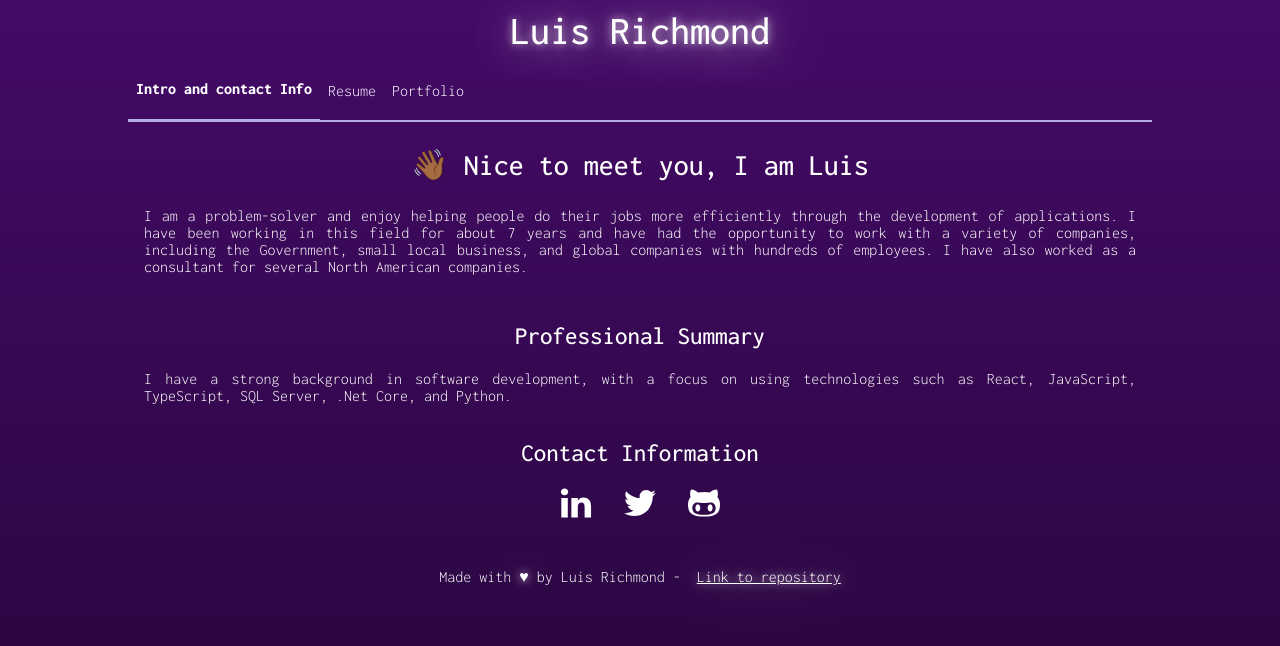
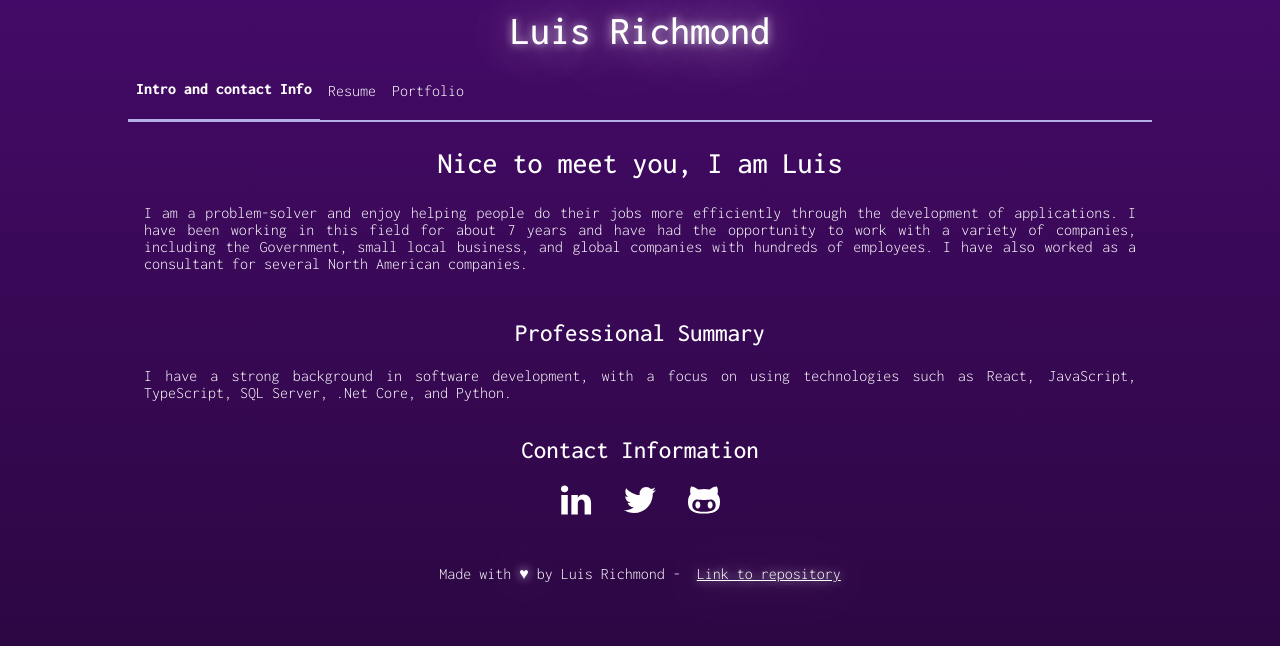
Before and after one commit to lalrg/site-v2, a Next.js app in the folder site-nextjs/: page / in a window 1280 px wide. Shown: the top 646 px of the page. Built offline with nearby package versions, Linux system fonts and the light colour scheme.

Commit message:
remove character

```diff
--- a/site-nextjs/pages/index.tsx
+++ b/site-nextjs/pages/index.tsx
@@ -6,7 +6,7 @@ export default function Home() {
   return (
     <main>
       <section className={styles.introSection}>
-        <h1 className={styles.title}>👋🏾 Nice to meet you, I am Luis</h1>
+        <h1 className={styles.title}>Nice to meet you, I am Luis</h1>
         <p>I am a problem-solver and enjoy helping people do their jobs more efficiently through the development of applications. I have been working in this field for about 7 years and have had the opportunity to work with a variety of companies, including the Government, small local business, and global companies with hundreds of employees. I have also worked as a consultant for several North American companies.</p>
       </section>
       <section>
```
